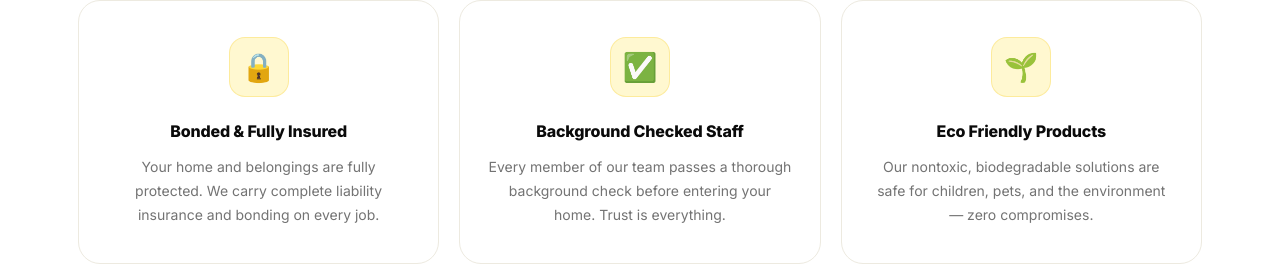
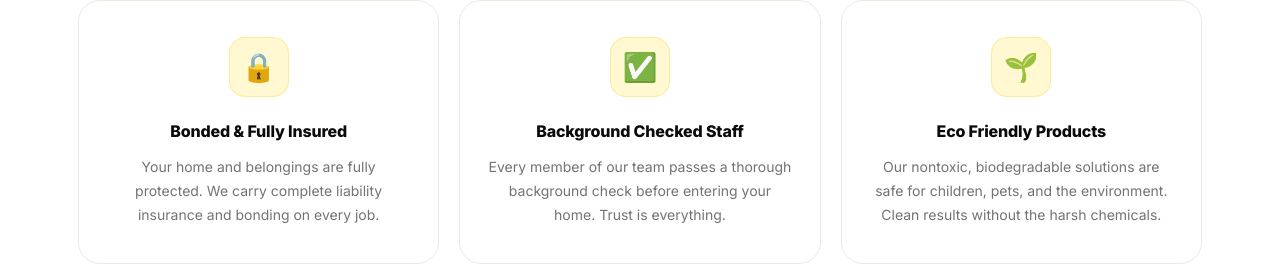
Before and after one commit to alekwayne3-crypto/personal_site, a React (Vite) app in the folder client/: page / in a window 1280 px wide. Shown: the part 3504-3781 px from the top of the page. Built offline with nearby package versions, Linux system fonts and the light colour scheme.

Commit message:
Update Eco Friendly Products description in Why Us

```diff
--- a/client/src/components/WhyUs.jsx
+++ b/client/src/components/WhyUs.jsx
@@ -12,7 +12,7 @@ const REASONS = [
   {
     icon: '🌱',
     title: 'Eco Friendly Products',
-    desc: 'Our nontoxic, biodegradable solutions are safe for children, pets, and the environment — zero compromises.',
+    desc: 'Our nontoxic, biodegradable solutions are safe for children, pets, and the environment. Clean results without the harsh chemicals.',
   },
   {
     icon: '⭐',
```
